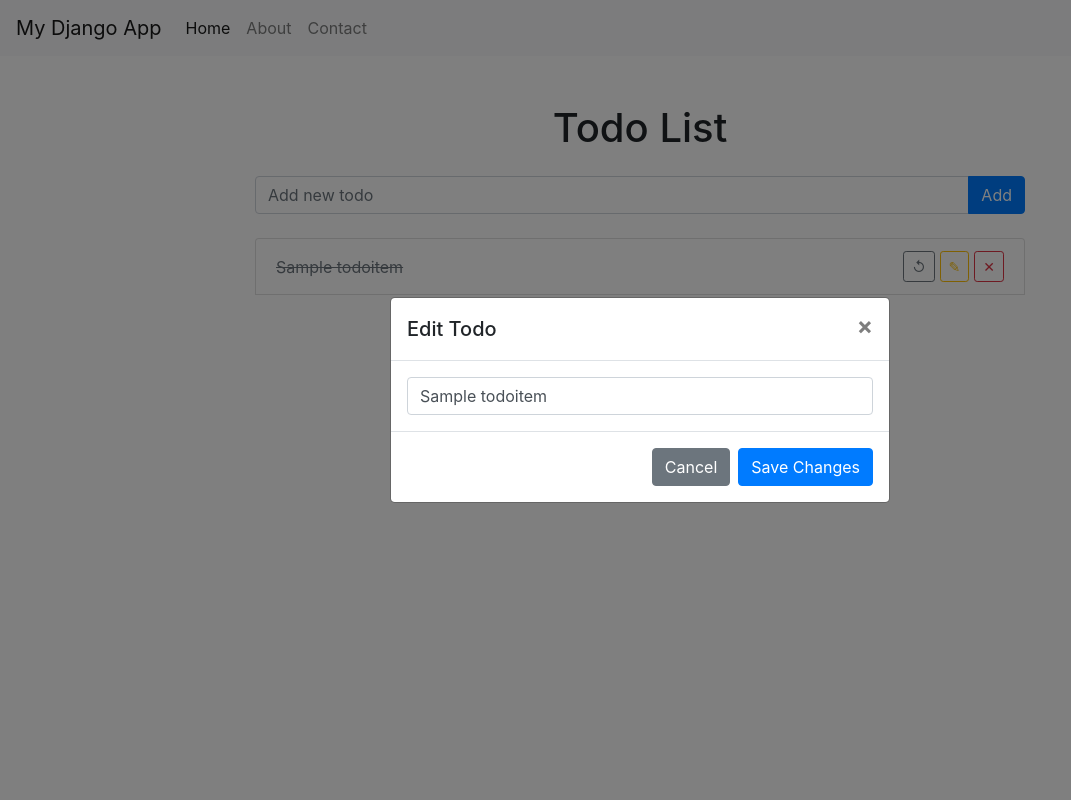
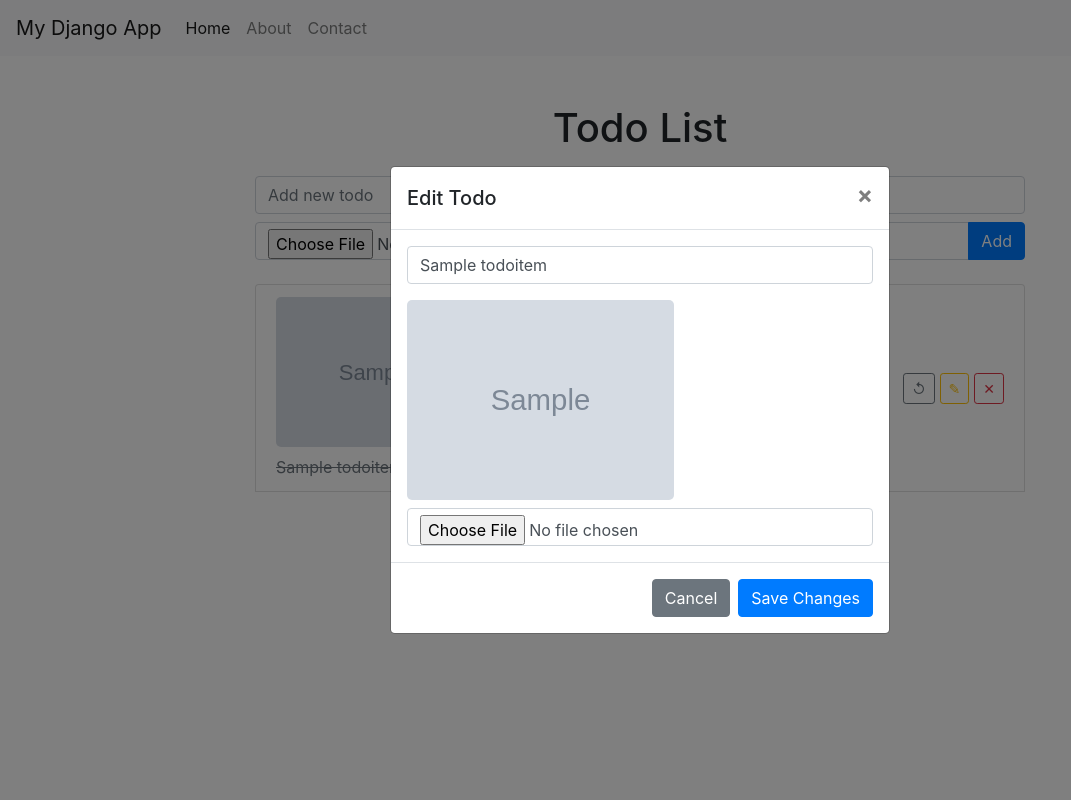
Before and after one commit to NightDev19/Django_Todo_App, a Django app: page /todos/ in a window 1280 px wide, after a click that opens the changed part. Shown: the whole page, without its empty margins (0-1071 px from the left). Run offline with Django 5.2, Linux system fonts and the light colour scheme; tables that the repository leaves empty hold one stand-in row (values such as "Sample post"); grey boxes marked "Sample" are stand-in pictures; some libraries are stand-ins or nearby versions.

Commit message:
Feat(Blob) : Add an Image Blob using Pillow in Django

```diff
--- a/demo/demo/settings.py
+++ b/demo/demo/settings.py
@@ -10,6 +10,7 @@ For the full list of settings and their values, see
 https://docs.djangoproject.com/en/6.0/ref/settings/
 """
 
+import os
 from pathlib import Path
 
 # Build paths inside the project like this: BASE_DIR / 'subdir'.
@@ -116,3 +117,7 @@ USE_TZ = True
 # https://docs.djangoproject.com/en/6.0/howto/static-files/
 
 STATIC_URL = "static/"
+
+
+MEDIA_URL = '/media/'
+MEDIA_ROOT = os.path.join(BASE_DIR, 'media')
--- a/demo/myapp/models.py
+++ b/demo/myapp/models.py
@@ -5,6 +5,7 @@ from django.db import models
 
 class TodoItem(models.Model):
     title = models.CharField(max_length=200)
+    image = models.ImageField(upload_to='todo_images/', null=True, blank=True)
     completed = models.BooleanField(default=False)
 
     def __str__(self):
--- a/demo/myapp/templates/todos.html
+++ b/demo/myapp/templates/todos.html
@@ -6,10 +6,13 @@
     <h1 class="text-center mb-4">Todo List</h1>
 
     <!-- ADD TODO -->
-    <form method="POST" action="{% url 'add_todo' %}" class="mb-4">
+    <form method="POST" action="{% url 'add_todo' %}" enctype="multipart/form-data" class="mb-4">
         {% csrf_token %}
+        <div class="input-group mb-2">
+            <input type="text" name="title" class="form-control" placeholder="Add new todo" required>
+        </div>
         <div class="input-group">
-            <input type="text" name="title" class="form-control" placeholder="Add new todo" required>
+            <input type="file" name="image" class="form-control" accept="image/*">
             <div class="input-group-append">
                 <button type="submit" class="btn btn-primary">Add</button>
             </div>
@@ -21,6 +24,11 @@
         {% for todo in todos %}
         <li class="list-group-item d-flex justify-content-between align-items-center">
             <div class="flex-grow-1">
+                {% if todo.image %}
+                <div class="mb-2">
+                    <img src="{{ todo.image.url }}" alt="{{ todo.title }}" style="max-width: 200px; max-height: 150px; border-radius: 5px;">
+                </div>
+                {% endif %}
                 {% if todo.completed %}
                 <del class="text-muted">{{ todo.title }}</del>
                 {% else %}
@@ -55,14 +63,20 @@
         <div class="modal fade" id="editModal{{ todo.id }}" tabindex="-1" aria-hidden="true">
             <div class="modal-dialog modal-dialog-centered">
                 <div class="modal-content">
-                    <form method="POST" action="{% url 'edit_todo' todo.id %}">
+                    <form method="POST" action="{% url 'edit_todo' todo.id %}" enctype="multipart/form-data">
                         {% csrf_token %}
                         <div class="modal-header">
                             <h5 class="modal-title">Edit Todo</h5>
                             <button type="button" class="close" data-dismiss="modal"><span>&times;</span></button>
                         </div>
                         <div class="modal-body">
-                            <input type="text" name="title" class="form-control" value="{{ todo.title }}" required>
+                            <input type="text" name="title" class="form-control mb-3" value="{{ todo.title }}" required>
+                            {% if todo.image %}
+                            <div class="mb-2">
+                                <img src="{{ todo.image.url }}" alt="{{ todo.title }}" style="max-width: 100%; max-height: 200px; border-radius: 5px;">
+                            </div>
+                            {% endif %}
+                            <input type="file" name="image" class="form-control" accept="image/*">
                         </div>
                         <div class="modal-footer">
                             <button type="button" class="btn btn-secondary" data-dismiss="modal">Cancel</button>
--- a/demo/myapp/urls.py
+++ b/demo/myapp/urls.py
@@ -1,11 +1,11 @@
 from django.urls import path
 from . import views
+from django.conf import settings  # <-- add this
+from django.conf.urls.static import static
 
 urlpatterns = [
     path("", views.home, name="home"),
     path("todos/", views.todo_list, name="todo_list"),
-
-    # ADD THESE
     path("todos/add/", views.add_todo, name="add_todo"),
     path("todos/complete/<int:todo_id>/",
          views.complete_todo, name="complete_todo"),
@@ -15,3 +15,7 @@ urlpatterns = [
     path("todos/uncomplete/<int:todo_id>/",
          views.uncomplete_todo, name="uncomplete_todo"),
 ]
+
+if settings.DEBUG:  # now settings is defined
+    urlpatterns += static(settings.MEDIA_URL,
+                          document_root=settings.MEDIA_ROOT)
--- a/demo/myapp/views.py
+++ b/demo/myapp/views.py
@@ -13,7 +13,10 @@ def todo_list(request):
 
 def add_todo(request):
     if request.method == "POST":
-        todo = TodoItem(title=request.POST['title'])
+        todo = TodoItem(
+            title=request.POST['title'],
+            image=request.FILES.get('image')
+        )
         todo.save()
     return render(request, 'todos.html', {"todos": TodoItem.objects.all()})
 
@@ -45,6 +48,8 @@ def edit_todo(request, todo_id):
     if request.method == "POST":
         todo = get_object_or_404(TodoItem, pk=todo_id)
         todo.title = request.POST['title']
+        if 'image' in request.FILES:
+            todo.image = request.FILES['image']
         todo.save()
     return render(request, 'todos.html', {"todos": TodoItem.objects.all()})
 
```
Also changed, not shown: demo/myapp/migrations/0002_todoitem_image.py (added), 1 other file.
